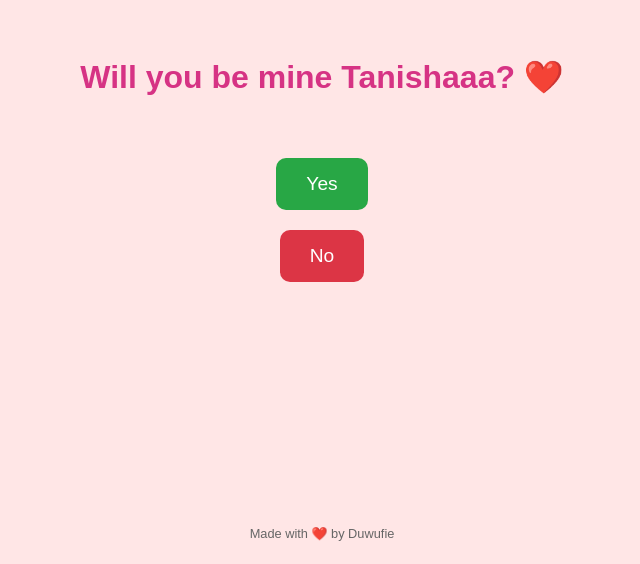
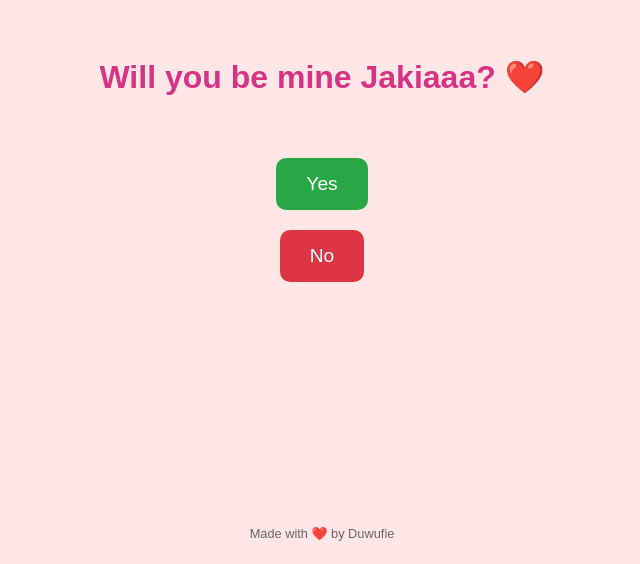
Before and after one commit to duwufie/tan-site, a website built with Vite: page index.html in a window 1280 px wide. Shown: the part 236-800 px from the top of the page, without its empty margins (318-958 px from the left). Built offline with nearby package versions, Linux system fonts and the light colour scheme.

Commit message:
Update heading text for Valentine's message

```diff
--- a/index.html
+++ b/index.html
@@ -7,7 +7,7 @@
     <link rel="stylesheet" href="styles.css">
 </head>
 <body>
-    <h1>Will you be mine Tanishaaa? ❤️</h1>
+    <h1>Will you be mine Jakiaaa? ❤️</h1>
     <p id="message"></p>
     <button id="yes">Yes</button>
     <button id="no">No</button>
```
